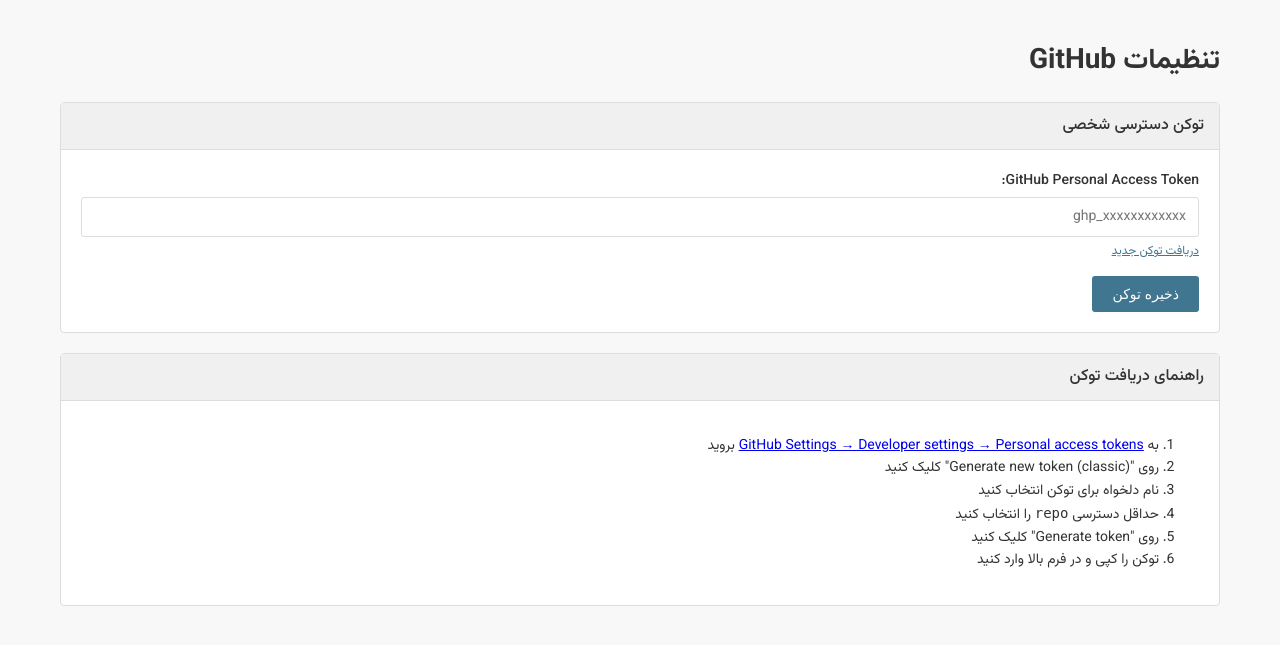
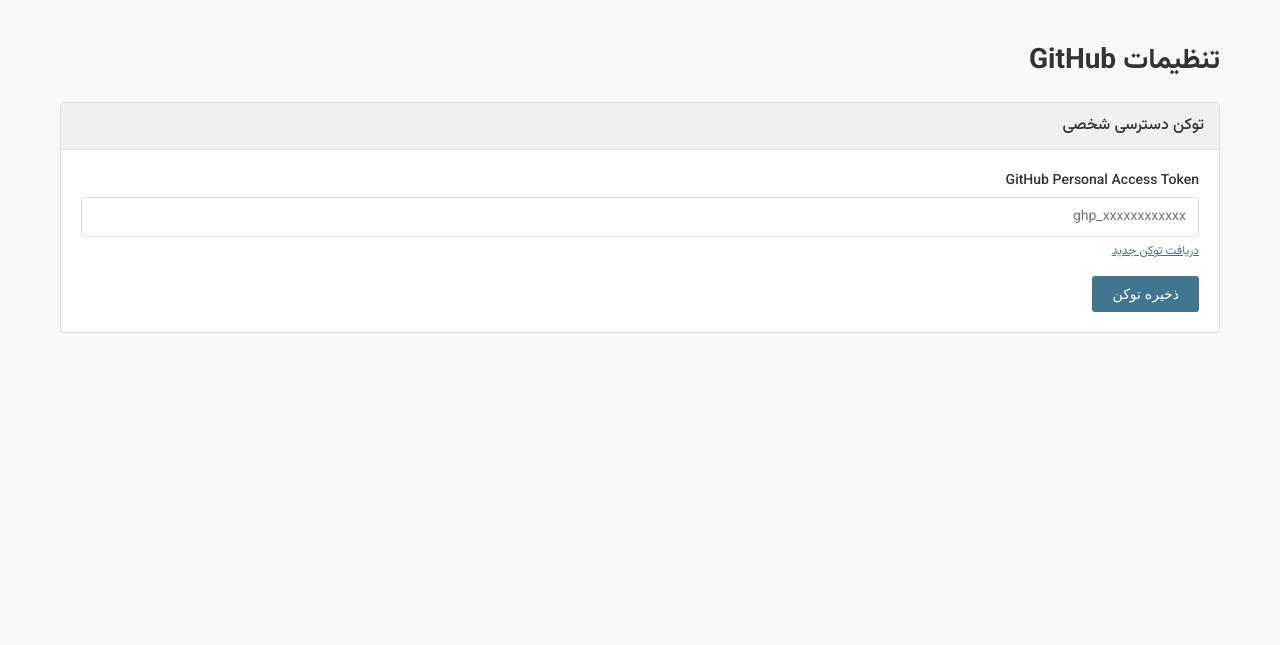
Before and after one commit to drmostafazade/django-ai-panel, a Django app: template templates/git_integration/settings.html in a window 1280 px wide. Shown: the part 50-695 px from the top of the page. Run offline with Django 5.2, Linux system fonts and the light colour scheme; the template is opened without the code that fills it: values that come from a table or form of the project are taken from there, others are empty; parts of the project's set-up code (start-up, migrations or seed data) failed here and were passed over.

Commit message:
🔧 Fix Git integration pages
- Simplified models and views
- Fixed database queries
- Removed problematic fields
- Working Git settings and repositories pages

```diff
--- a/templates/git_integration/settings.html
+++ b/templates/git_integration/settings.html
@@ -10,10 +10,15 @@
         <form method="post">
             {% csrf_token %}
             <div class="form-row">
-                {{ form.token.label_tag }}
-                {{ form.token }}
+                <label for="token">GitHub Personal Access Token</label>
+                <input type="password"
+                       id="token"
+                       name="token"
+                       class="form-control"
+                       placeholder="ghp_xxxxxxxxxxxx"
+                       {% if token %}value="توکن ذخیره شده است"{% endif %}>
                 <div class="help-text">
-                    {{ form.token.help_text|safe }}
+                    <a href="https://github.com/settings/tokens/new" target="_blank">دریافت توکن جدید</a>
                 </div>
             </div>
 
@@ -25,26 +30,6 @@
             </a>
             {% endif %}
         </form>
-
-        {% if token %}
-        <div class="message success" style="margin-top: 20px;">
-            توکن قبلاً ذخیره شده است. برای تغییر، توکن جدید وارد کنید.
-        </div>
-        {% endif %}
-    </div>
-</div>
-
-<div class="module">
-    <h2>راهنمای دریافت توکن</h2>
-    <div class="module-content">
-        <ol>
-            <li>به <a href="https://github.com/settings/tokens" target="_blank">GitHub Settings → Developer settings → Personal access tokens</a> بروید</li>
-            <li>روی "Generate new token (classic)" کلیک کنید</li>
-            <li>نام دلخواه برای توکن انتخاب کنید</li>
-            <li>حداقل دسترسی <code>repo</code> را انتخاب کنید</li>
-            <li>روی "Generate token" کلیک کنید</li>
-            <li>توکن را کپی و در فرم بالا وارد کنید</li>
-        </ol>
     </div>
 </div>
 {% endblock %}
```
Also changed, not shown: git_integration/models.py (+3 -9 lines), git_integration/views.py (+38 -33 lines), git_integration/migrations/0001_initial.py, git_integration/migrations/0002_add_updated_at_fields.py (deleted).
